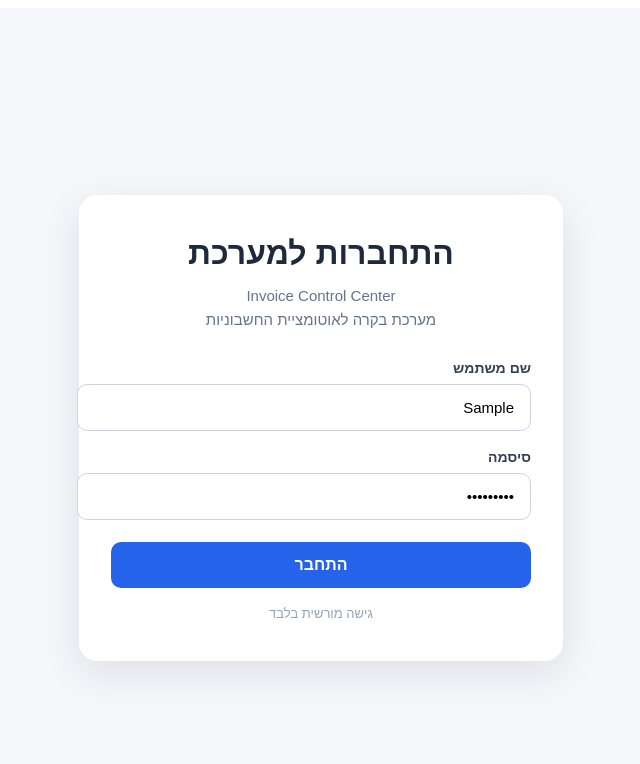
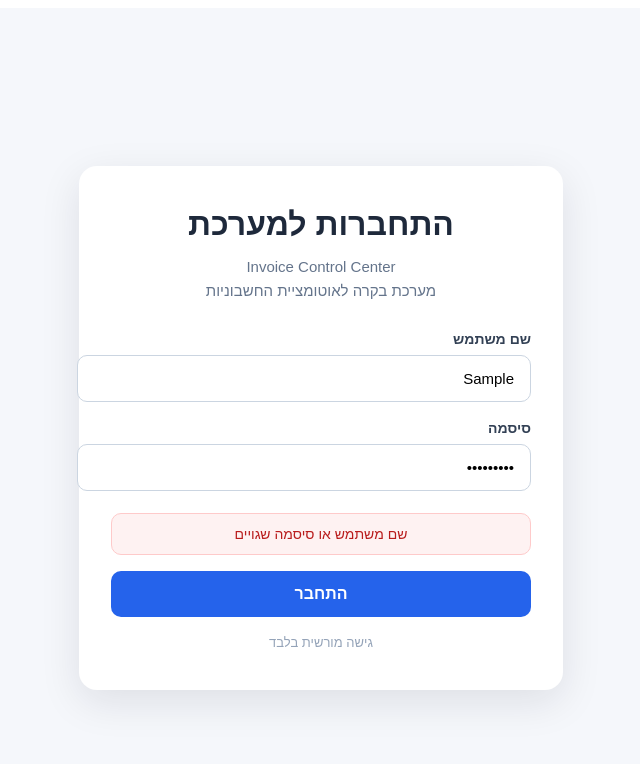
Before and after one commit to miki87879/invoice-control-center, a Next.js app: page /login in a window 1280 px wide. Both pictures are taken after typing "Sample", "Sample123" into the empty fields and a click on the button "התחבר". Shown: the top 764 px of the page, without its empty margins (319-959 px from the left). Built offline with nearby package versions, Linux system fonts and the light colour scheme; no server answers.

Commit message:
Enhance login functionality with error and loading states
Added error handling and loading state to login process.

```diff
--- a/pages/login.js
+++ b/pages/login.js
@@ -3,10 +3,40 @@ import { useState } from "react";
 export default function LoginPage() {
   const [username, setUsername] = useState("");
   const [password, setPassword] = useState("");
+  const [errorMessage, setErrorMessage] = useState("");
+  const [loading, setLoading] = useState(false);
 
-  function handleLogin(e) {
+  async function handleLogin(e) {
     e.preventDefault();
-    alert("בשלב הבא נחבר התחברות אמיתית");
+    setErrorMessage("");
+    setLoading(true);
+
+    try {
+      const response = await fetch("/api/login", {
+        method: "POST",
+        headers: {
+          "Content-Type": "application/json"
+        },
+        body: JSON.stringify({
+          username,
+          password
+        })
+      });
+
+      const data = await response.json();
+
+      if (response.ok && data.success) {
+        localStorage.setItem("invoice_auth", "true");
+        window.location.href = "/dashboard";
+        return;
+      }
+
+      setErrorMessage("שם משתמש או סיסמה שגויים");
+    } catch (error) {
+      setErrorMessage("אירעה שגיאה בהתחברות");
+    } finally {
+      setLoading(false);
+    }
   }
 
   return (
@@ -118,8 +148,26 @@ export default function LoginPage() {
             />
           </div>
 
+          {errorMessage ? (
+            <div
+              style={{
+                marginBottom: "16px",
+                padding: "12px 14px",
+                borderRadius: "10px",
+                background: "#fef2f2",
+                color: "#b91c1c",
+                border: "1px solid #fecaca",
+                fontSize: "14px",
+                textAlign: "center"
+              }}
+            >
+              {errorMessage}
+            </div>
+          ) : null}
+
           <button
             type="submit"
+            disabled={loading}
             style={{
               width: "100%",
               padding: "14px 18px",
@@ -129,10 +177,11 @@ export default function LoginPage() {
               color: "#ffffff",
               fontSize: "16px",
               fontWeight: "bold",
-              cursor: "pointer"
+              cursor: "pointer",
+              opacity: loading ? 0.7 : 1
             }}
           >
-            התחבר
+            {loading ? "מתחבר..." : "התחבר"}
           </button>
         </form>
 
```
